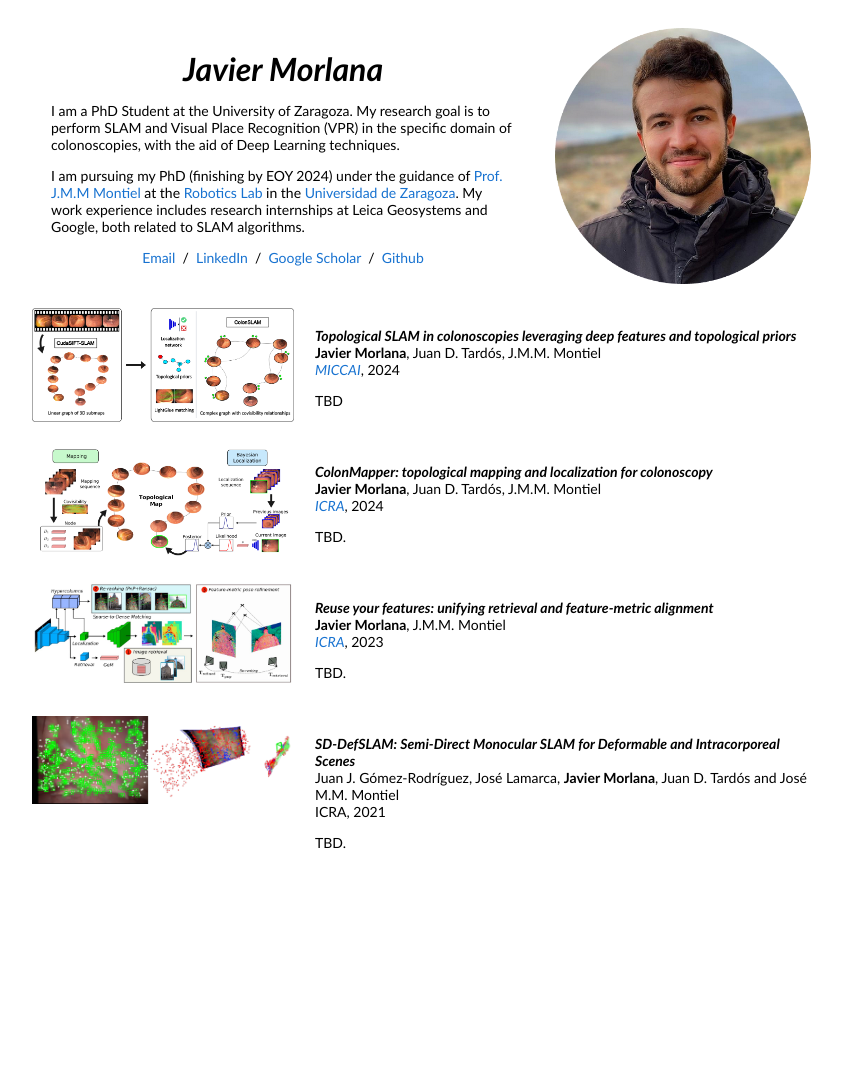
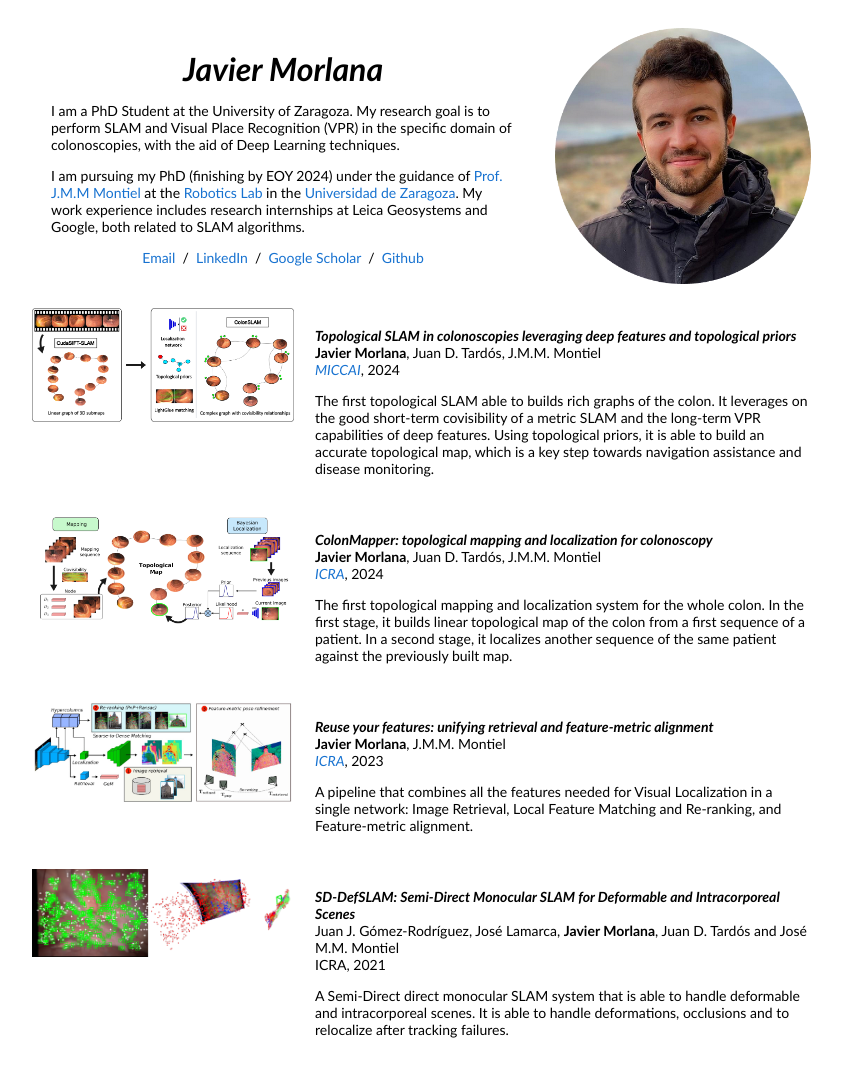
Before and after one commit to jmorlana/jmorlana.github.io, a plain HTML site: page index.html in a window 1280 px wide. Shown: the whole page, without its empty margins (209-1051 px from the left). Before the commit the page ends 893 px from the top, so only its background shows below. Drawn offline with Linux system fonts and the light colour scheme.

Commit message:
Abstracts

```diff
--- a/index.html
+++ b/index.html
@@ -70,7 +70,7 @@
               <a href="https://conferences.miccai.org/2024/"><em>MICCAI</em></a>, 2024
               <br>
               <p></p>
-              <p>TBD
+              <p>The first topological SLAM able to builds rich graphs of the colon. It leverages on the good short-term covisibility of a metric SLAM and the long-term VPR capabilities of deep features. Using topological priors, it is able to build an accurate topological map, which is a key step towards navigation assistance and disease monitoring.
 
               </p>
             </td>
@@ -93,7 +93,8 @@
               <a href="https://2024.ieee-icra.org/"><em>ICRA</em></a>, 2024
               <br>
               <p></p>
-              <p>TBD.
+              <p>The first topological mapping and localization system for the whole colon. In the first stage, it builds linear topological map of the colon from a first sequence of a patient. In a second stage, it localizes another sequence of the same patient against the previously built map.
+
               </p>
             </td>
           </tr>
@@ -113,7 +114,7 @@
               <a href="https://www.icra2023.org/"><em>ICRA</em></a>, 2023
               <br>
               <p></p>
-              <p>TBD.
+              <p>A pipeline that combines all the features needed for Visual Localization in a single network: Image Retrieval, Local Feature Matching and Re-ranking, and Feature-metric alignment.
               </p>
             </td>
           </tr>
@@ -133,7 +134,7 @@
               ICRA, 2021
               <br>
               <p></p>
-              <p>TBD.
+              <p>A Semi-Direct direct monocular SLAM system that is able to handle deformable and intracorporeal scenes. It is able to handle deformations, occlusions and to relocalize after tracking failures.
               </p>
             </td>
           </tr>
```
